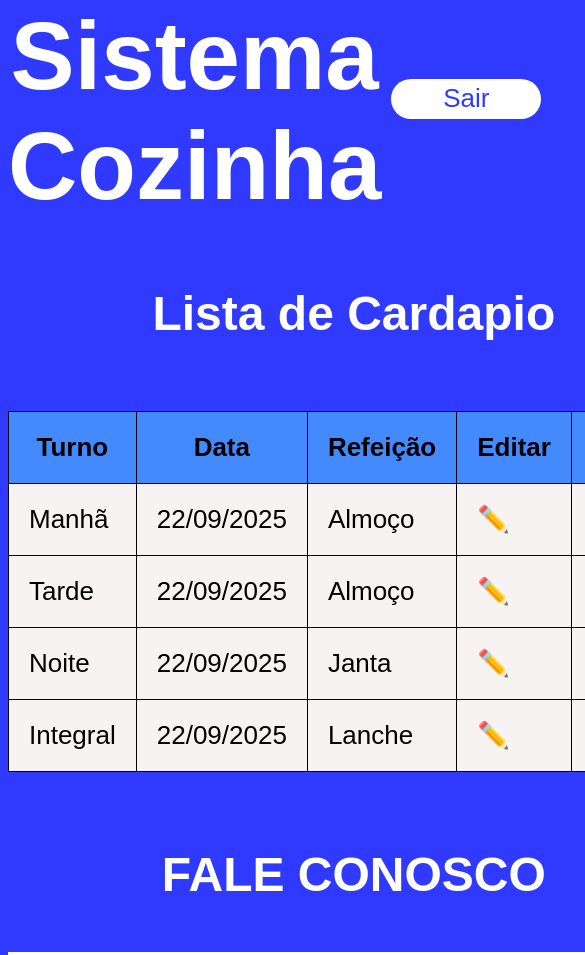
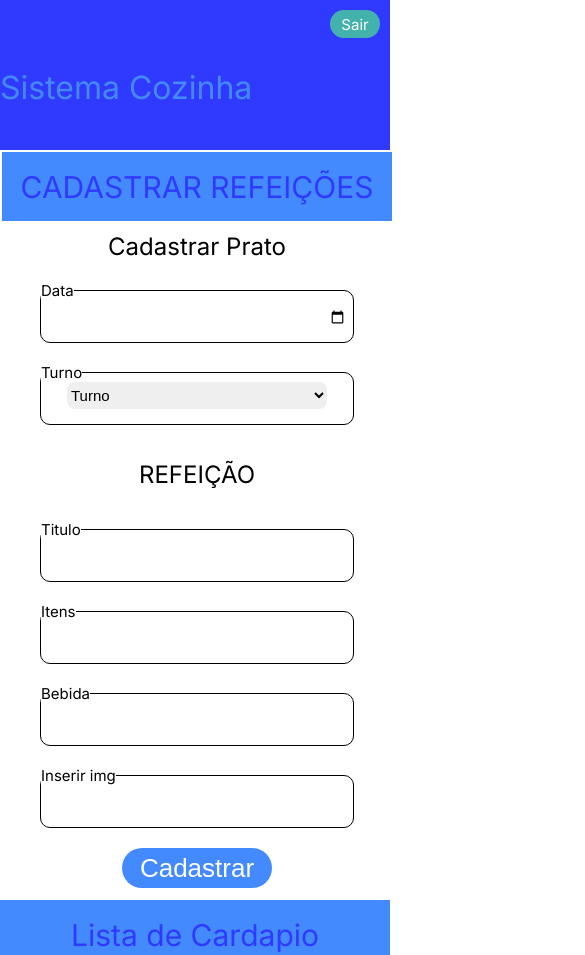
Before and after one commit to dudarubim/cozinha-cardapio, a plain HTML site: page sistema.html in a window 390 px wide. Shown: the top 955 px of the page, 585 px wide, since content can reach past the window. Drawn offline with Linux system fonts and the light colour scheme; a web font is replaced by a local one.

Commit message:
css do sistema

```diff
--- a/sistema.css
+++ b/sistema.css
@@ -40,7 +40,27 @@ h1 {
     font-family: "Inika", sans-serif;
     margin-top: 25px;
     text-align: center;
-    background: #303AFF;
+
+
+}
+
+h3 {
+    font-size: 48px;
+    color: white;
+    margin: 0;
+    font-family: "Inika", sans-serif;
+    margin-top: 25px;
+    text-align: center;
+
+}
+
+h5{
+    font-size: 36px;
+    color:white;
+    margin: 0;
+    font-family: "Inika", sans-serif;
+    margin-top: 25px;
+    text-align: center;
 
 }
 
@@ -67,7 +87,7 @@ button {
     border: 0;
     height: 40px;
     text-align: center;
-    min-width: 150px;
+    width: 150px;
     margin: 10px;
     background: #448AFF;
     color: white;
@@ -159,3 +179,225 @@ p {
     font-size: 26px;
     color: white;
 }
+
+aside fieldset{
+    border:0;
+}
+
+aside legend{
+        display: none;
+     }
+
+
+
+@media(max-width: 768px) {
+    body {
+        background-color: white;
+        margin: 0;
+        padding: 0;
+        width: 100%;
+    }
+
+    header {
+        width: 100%;
+        height: 150px;
+        background-color: #303AFF;
+        font-family: "Inter";
+    }
+
+    header h1 {
+        font-size: 32px;
+        font-family: "Inter";
+
+    }
+
+    header button {
+        width: 50px;
+        height: 28px;
+        color: white;
+        background-color: #43B2AC;
+        font-size: 15px;
+        display: flex;
+        align-items: center;
+        justify-content: center;
+        font-family: "Inter";
+
+
+
+    }
+
+    header div {
+        display: flex;
+        align-self: flex-start;
+
+    }
+
+    main {
+        display: flex;
+        flex-direction: column-reverse;
+        align-items:stretch;
+    }
+
+    aside {
+        display: column;
+        justify-content: center;
+        align-items: center;
+        width: 100%;
+        margin: 0;
+        padding: 0;
+
+    }
+
+    h1 {
+        font-family: Inter;
+        font-weight: 400;
+        font-style: normal;
+        font-size: 20px;
+        color:#448AFF;
+
+
+
+
+
+    }
+
+    h3 {
+        font-family: Inter;
+        font-weight: 400;
+        font-style: normal;
+        font-size: 24px;
+        color:black;
+        align-items: center;
+        justify-content: center;
+        display: flex;
+        margin:0;
+        padding:0;
+        height: 50px;
+
+
+    }
+
+    h2 {
+        font-family: Inter;
+        font-weight: 400;
+        font-style: normal;
+        font-size: 30px;
+        background-color: #448AFF;
+        color: #303AFF;
+        margin:0;
+        padding:0;
+        height: 69px;
+        display: flex;
+        justify-content: center;
+        align-items: center;
+    }
+
+    h5{
+        font-family: "Inter", sans-serif ;
+        font-weight: 400;
+        font-style: normal;
+        font-size: 24px;
+        color:black;
+        height: 50px;
+
+    }
+    aside form{
+        display:flex;
+        flex-direction: column;
+        justify-content: center;
+        align-items: center;
+
+    }
+   aside fieldset{
+        border: 1px solid #000;
+        border-radius: 10px;
+        margin: 10px;
+        padding: 0;
+        width: 80%;
+        height:60px ;
+        display: flex;
+        flex-direction: row;
+        justify-content: center;
+        align-items: center;
+
+
+
+    }
+
+    aside legend{
+        display: block;
+        font-family: "Inter", sans-serif;
+        font-size: 15px;
+        color: black;
+        padding: 0;
+        margin: 0;
+
+
+    }
+
+    input,textarea,select{
+        height: 27px;
+        outline: none;
+        border:0;
+        font-size: 15px;
+         padding: 0;
+        margin: 0;
+    }
+
+    button#inserir{
+        display:none;
+    }
+    .button-inserir{
+        cursor: pointer;
+    }
+
+    input::placeholder,textarea::placeholder{
+        color:transparent;
+
+    }
+
+    .ocultar,select#turno{
+        border: 0;
+        color:transparent;
+
+    }
+
+
+    table,th,td{
+        font-size: 15px;
+        border: 1px solid black;
+        padding: 0px;
+        margin: 0;
+        text-align: center;
+
+    }
+
+    form,input#date,select#turno{
+        font-size: 15px;
+    }
+ .fale-conosco{
+    flex-direction: column;
+    width: 100%s;
+
+ }
+
+ .fale-conosco div{
+        margin: 0;
+        padding: 0;
+        display: flex;
+        flex-direction: column;
+        justify-content: center;
+        align-items: center;
+
+    }
+section select{
+    border:1px solid black;
+    margin:10px;
+    width: 342px;
+}
+section textarea{
+    border:1px solid black;
+    width: 342px;
+    height:133px;
+}
+}
--- a/sistema.html
+++ b/sistema.html
@@ -22,7 +22,9 @@
 <body>
   <header>
     <h1>Sistema Cozinha</h1>
+    <div>
       <button id="cadastrar">Sair</button>
+    </div>
   </header>
 
 
@@ -72,7 +74,7 @@
 
       </section>
 
-      <section>
+      <section class="fale">
         <h2>FALE CONOSCO</h2>
         <div class="fale-conosco">
           <div>
@@ -95,31 +97,56 @@
     </div>
     <aside>
 
-      <h2>CADASTRAR PRATOS</h2>
+      <h2>CADASTRAR REFEIÇÕES</h2>
+      <h3>Cadastrar Prato</h3>
+      <form>
 
-      <input type="date" id="date" name="data" placeholder="Data"><br>
+
+        <fieldset>
+          <legend>Data</legend>
+          <input type="date" id="date" name="data" class="ocultar"><br>
           <br>
+        </fieldset>
 
+        <fieldset>
+          <legend>Turno</legend>
           <select name="turnos" id="turnos">
-        <option value="" selected disabled>Turno</option>
+            <option value="" selected disabled class="ocultar">Turno</option>
             <option value="manha">Manhã</option>
             <option value="tarde">Tarde</option>
             <option value="noite">Noite</option>
             <option value="integral">Integral</option>
           </select><br>
-      <h2>REFEIÇÃO</h2>
-      <input type="refeição" id="refeição" name="refeição" placeholder="Titulo"><br>
+        </fieldset>
+
+        <h5>REFEIÇÃO</h5>
+
+        <fieldset>
+          <legend>Titulo</legend>
+          <input type="text" id="refeição" name="refeição" class="ocultar"><br>
           <br>
-      <input type="itens" id="refeição" name="itens" placeholder="Itens"><br>
+        </fieldset>
+
+        <fieldset>
+          <legend>Itens</legend>
+          <textarea type="text" id="refeição" name="itens" placeholder="Itens" class="ocultar"></textarea>
           <br>
-      <input type="bebida" id="bebida" name="bebida" placeholder="Bebida"><br>
+        </fieldset>
+
+        <fieldset>
+          <legend>Bebida</legend>
+          <input type="bebida" id="bebida" name="bebida" placeholder="Bebida" class="ocultar"><br>
           <br>
-      <button id="inserir">Inserir Img</button>
+        </fieldset>
+        <fieldset class="button-inserir">
+          <legend>Inserir img</legend>
+          <button id="inserir">Inserir img</button>
           <br>
+        </fieldset>
         <button id="cadastrar">Cadastrar</button>
 
 
-
+      </form>
     </aside>
 
   </main>
--- a/style.css
+++ b/style.css
@@ -136,11 +136,37 @@ figure{
 }
 
 @media (max-width:768px) {
-  body {
-    background: #FFFFFF;
-    background-color: #303AFF;
+  body,
+  main,
+  header,
+  footer {
+    display: flex;
+    justify-content: center;
+    flex-direction: column;
+    align-items: center;
+  }
+
+  fieldset,
+  input,
+  figure,
+  button{
+    width: 40vh;
+  }
+
+  h1{
+    display: none;
+  }
+
+  h2{
+    color:#303AFF;
+    font-size: 36px;
     font-family: "Inter", sans-serif;
-    background-color: #448AFF;
+    width: 390px;
+    height: 69px;
+
+    display:flex;
+    justify-content: center;
+    align-items: center;
 
   }
 
```
Also changed, not shown: index.html (+1 -1 lines), img/google.png. Lines whose indentation alone changed are shown as unchanged.
